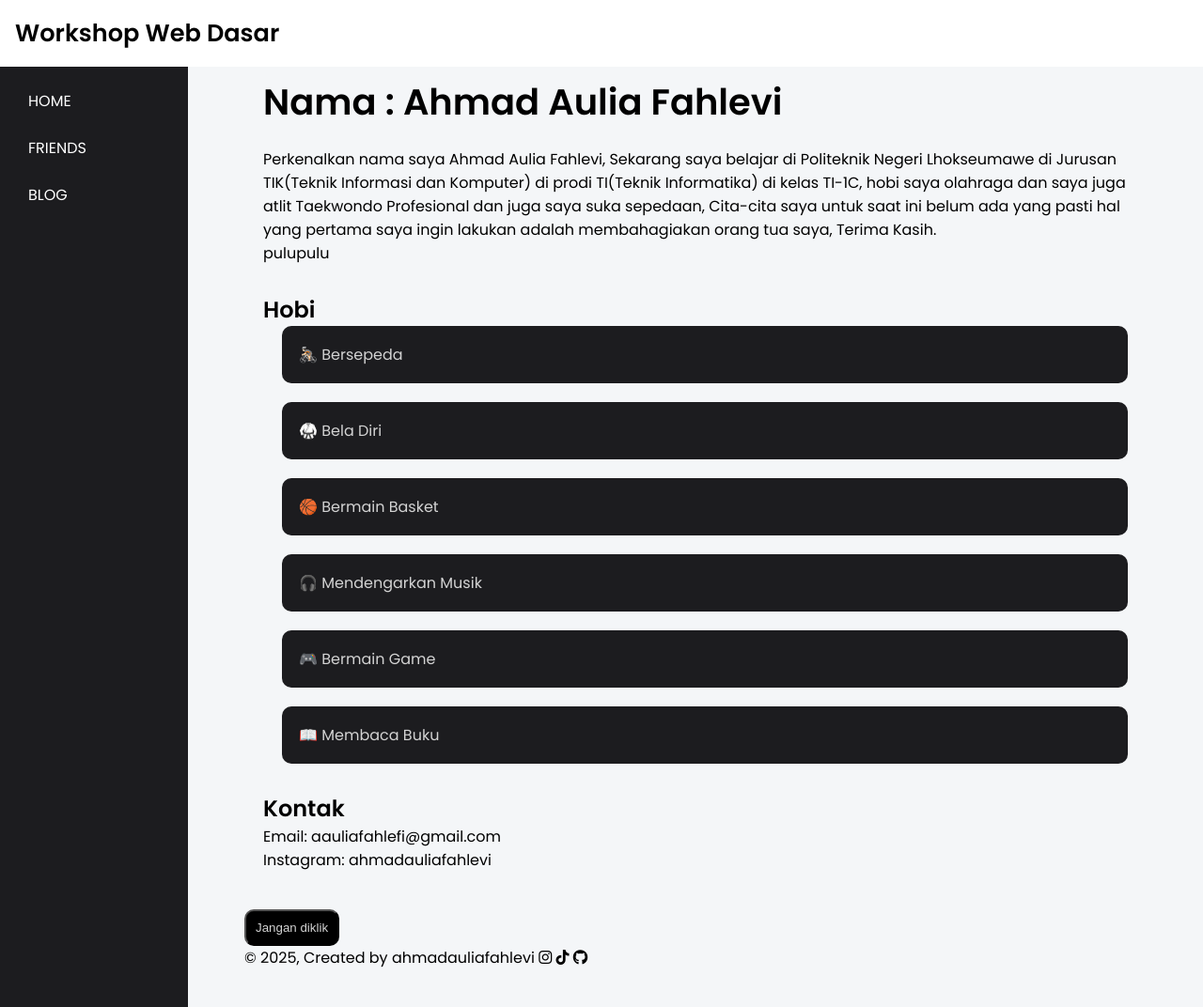
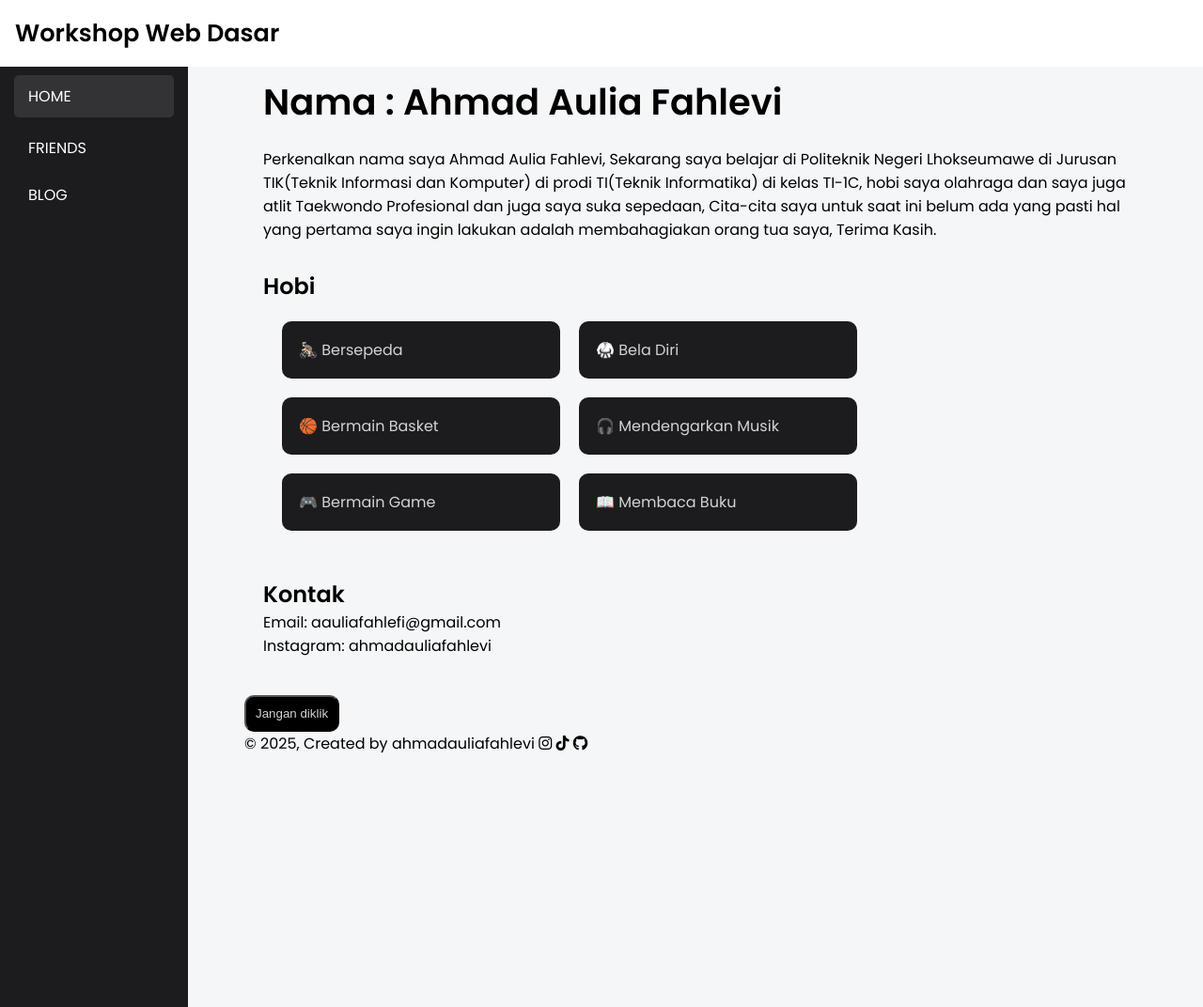
Before and after one commit to lepii1/lepii1.github.io, a Jekyll site: the page built from index.html, in a window 1280 px wide and 1072 px high. Shown: the whole window at 94% size. Built offline with Jekyll 4.4.1, drawn with Linux system fonts in a browser that asks for light colours.

Commit message:
initial commit

```diff
--- a/_includes/navigation.html
+++ b/_includes/navigation.html
@@ -11,7 +11,7 @@
         <!-- <div class="sidebar-nav"> -->
         <ul>
         {% for item in site.data.navigation %}
-        <li class="active">
+        <li>
          <a href="{{ item.link }}" {% if page.url == item.link %} class="current"{% endif %}>
             {{ item.name | upcase }}
          </a>
--- a/_layouts/default.html
+++ b/_layouts/default.html
@@ -12,7 +12,7 @@
     <link rel="stylesheet" href="{{ site.baseurl }}/assets/css/styles.css">
 
     <!-- Favicon -->
-    <link rel="icon" href="">
+     <link rel="icon" href="{{ site.baseurl }}/assets/images/favicon.ico">
 
     <!-- JavaScript -->
     <script src="{{ site.baseurl }}/assets/js/scripts.js"></script>
--- a/_sass/edit.scss
+++ b/_sass/edit.scss
@@ -23,19 +23,6 @@ body{
     min-height: 100vh;
 }
 
-// header {
-//     // display: flex;
-//     // margin-bottom: 20px;
-//     // box-shadow: 0 2px 12px rgba(0, 255, 255, 0.1);
-
-//     position: fixed;
-//     top: 0;
-//     left: 0;
-//     width: 100%;
-//     background-color: white;
-//     padding: 20px;
-//     z-index: 100;
-// }
 
 .header-container{
     max-width: 1100px;
@@ -76,15 +63,7 @@ body{
 
 .sidebar {
    background-color: var(--card);
-//      color: lightgray;
-//      width: 200px;
-//      display: flex;
-//     flex-direction: column;
-//      height: 100vh;
    padding: 85px 15px;
-//    box-shadow: 0 2px 12px rgba(0, 255, 255, 0.1);
-//    position: sticky;
-//    top: 0;
    width: 200px;
 }
 
@@ -103,54 +82,10 @@ body{
 }
 
 .sidebar-nav li a:hover,
-.sidebar-nav li.current {
+.sidebar-nav li a.current {
     background-color: rgba(255, 255, 255, 0.1);
     transform: translateY(-5px);
 }
-
-
-// .navbar{
-//     background-color: #121216;
-//     padding: 16px 24px;
-//     box-shadow: 0 2px 12px rgba(0, 255, 255, 0.1);
-//     position: sticky;
-//     top: 0;
-//     z-index: 1000;
-// }
-
-// .nav-container{
-//     max-width: 1100px;
-//     margin: auto;
-//     display: flex;
-//     justify-content: space-between;
-//     align-items: center;
-// }
-
-// .logo{
-//     font-size: 1.6rem;
-//     font-weight: 600;
-//     color: lightgray;
-// }
-
-// .nav-links{
-//     display: flex;
-//     gap: 20px;
-// }
-
-// .nav-links a{
-//     color: var(--text);
-//     text-decoration: none;
-//     padding: 8px 14px;
-//     border-radius: 6px;
-//     transition: 0.3s;
-//     text-align: center;
-// }
-
-// .nav-links a:hover,
-// .nav-links a.current{
-//     background-color: var(--hover);
-//     transform: translateY(-5px);
-// }
 
 .container{
     max-width: 1100px;
@@ -181,17 +116,16 @@ button {
     display: grid;
     grid-template-columns: repeat(auto-fit, minmax(260px, 1fr));
     gap: 16px;
-    // list-style: none;
     margin-left: 20px;
     margin-bottom: 20px;
 }
 
 .hobbies {
     list-style-type: none;
-    // width: 50%;
-    // display: flex;
-    // flex-wrap: wrap;
-
+    display: flex;
+    flex-wrap: wrap;
+    padding: 0;
+    margin: 20px 0;
 }
 .hobbies li a {
     background-color: var(--card);
@@ -200,6 +134,7 @@ button {
     color: lightgray;
     font-weight: 500;
 }
+
 .hobbies li a:hover{
     transform: translateY(-5px);
 }
@@ -220,8 +155,6 @@ button {
 }
 
 .friends-list{
-    // display: grid;
-    // grid-template-columns: repeat(auto-fit, minmax(260px));
     display: flex;
     flex-wrap: wrap;
     gap: 15px;
--- a/index.html
+++ b/index.html
@@ -11,15 +11,14 @@ title: Home
          membahagiakan orang tua saya, Terima Kasih.
         </p>
 
-        <p>pulupulu</p>
     <h2>Hobi</h2>
     <ul class="hobbies">
-        <li><a href="">🚴🏻 Bersepeda</a></li>
+        <li><a href="#">🚴🏻 Bersepeda</a></li>
         <li><a href="assets/images/myfoto.jpg">🥋 Bela Diri</a></li>
-        <li><a href="">🏀 Bermain Basket</a></li>
-        <li><a href="">🎧 Mendengarkan Musik</a></li>
-        <li><a href="">🎮 Bermain Game</a></li>
-        <li><a href="">📖 Membaca Buku</a></li>
+        <li><a href="#">🏀 Bermain Basket</a></li>
+        <li><a href="#">🎧 Mendengarkan Musik</a></li>
+        <li><a href="#">🎮 Bermain Game</a></li>
+        <li><a href="#">📖 Membaca Buku</a></li>
     </ul>
 
     <h2>Kontak</h2>
```
Also changed, not shown: _posts/2025-3-20-belajar-buat-post.md (+1 -1 lines), assets/images/favicon.ico (added).
